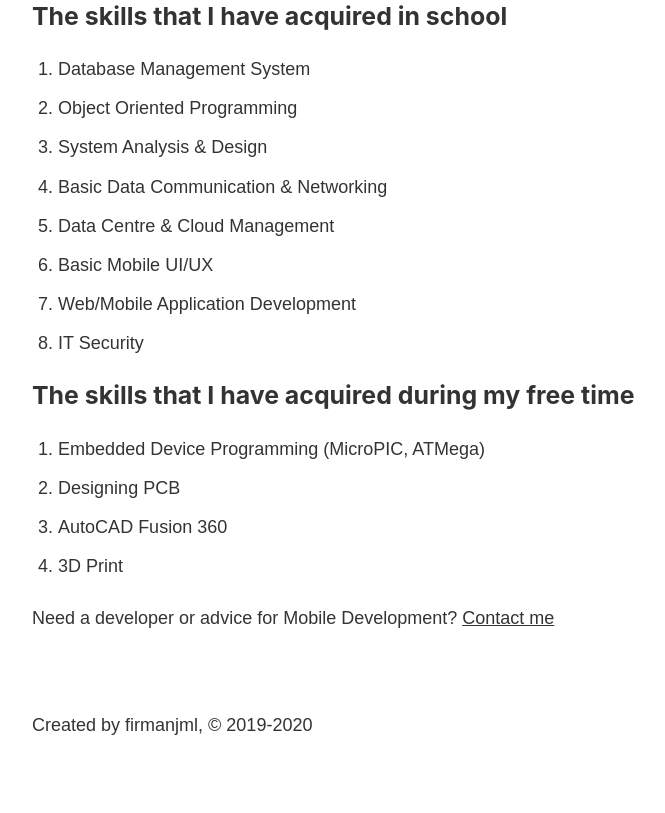
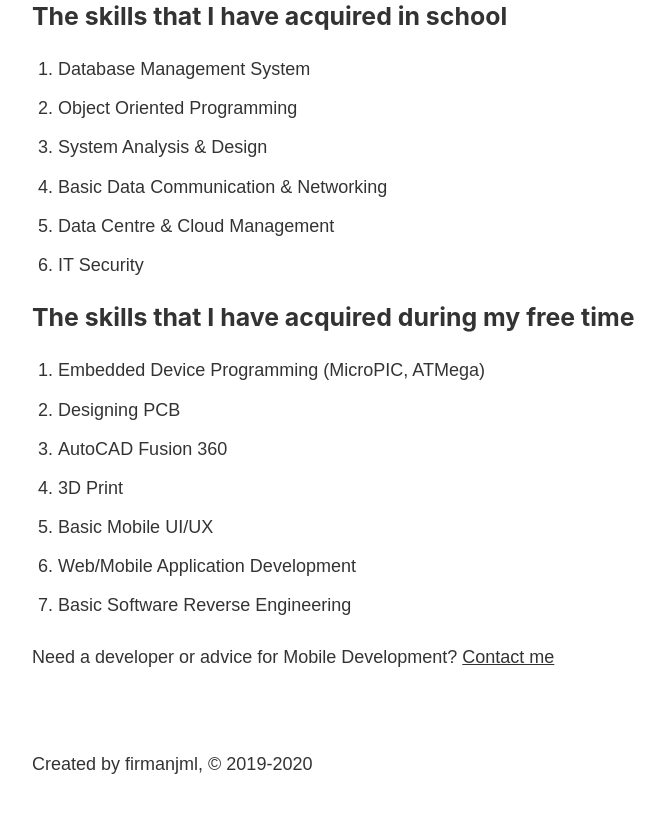
Before and after one commit to firmanjml/firmanjml.me, a Gatsby site: page / in a window 1280 px wide. Shown: the part 661-1474 px from the top of the page, without its empty margins (251-916 px from the left). Before the commit the page ends 1443 px from the top, so only its background shows below. Built offline with nearby package versions, Linux system fonts and the light colour scheme; Gatsby itself is replaced by a stand-in of ours.

Commit message:
Change of Content

```diff
--- a/src/pages/index.js
+++ b/src/pages/index.js
@@ -20,8 +20,6 @@ const IndexPage = () => {
                 <li>System Analysis & Design</li>
                 <li>Basic Data Communication & Networking</li>
                 <li>Data Centre & Cloud Management</li>
-                <li>Basic Mobile UI/UX</li>
-                <li>Web/Mobile Application Development</li>
                 <li>IT Security</li>
             </ol>
             <h3>The skills that I have acquired during my free time</h3>
@@ -30,6 +28,9 @@ const IndexPage = () => {
                 <li>Designing PCB</li>
                 <li>AutoCAD Fusion 360</li>
                 <li>3D Print</li>
+                <li>Basic Mobile UI/UX</li>
+                <li>Web/Mobile Application Development</li>
+                <li>Basic Software Reverse Engineering</li>
             </ol>
 
             <p>Need a developer or advice for Mobile Development? <Link to="/contact">Contact me</Link></p>
```
